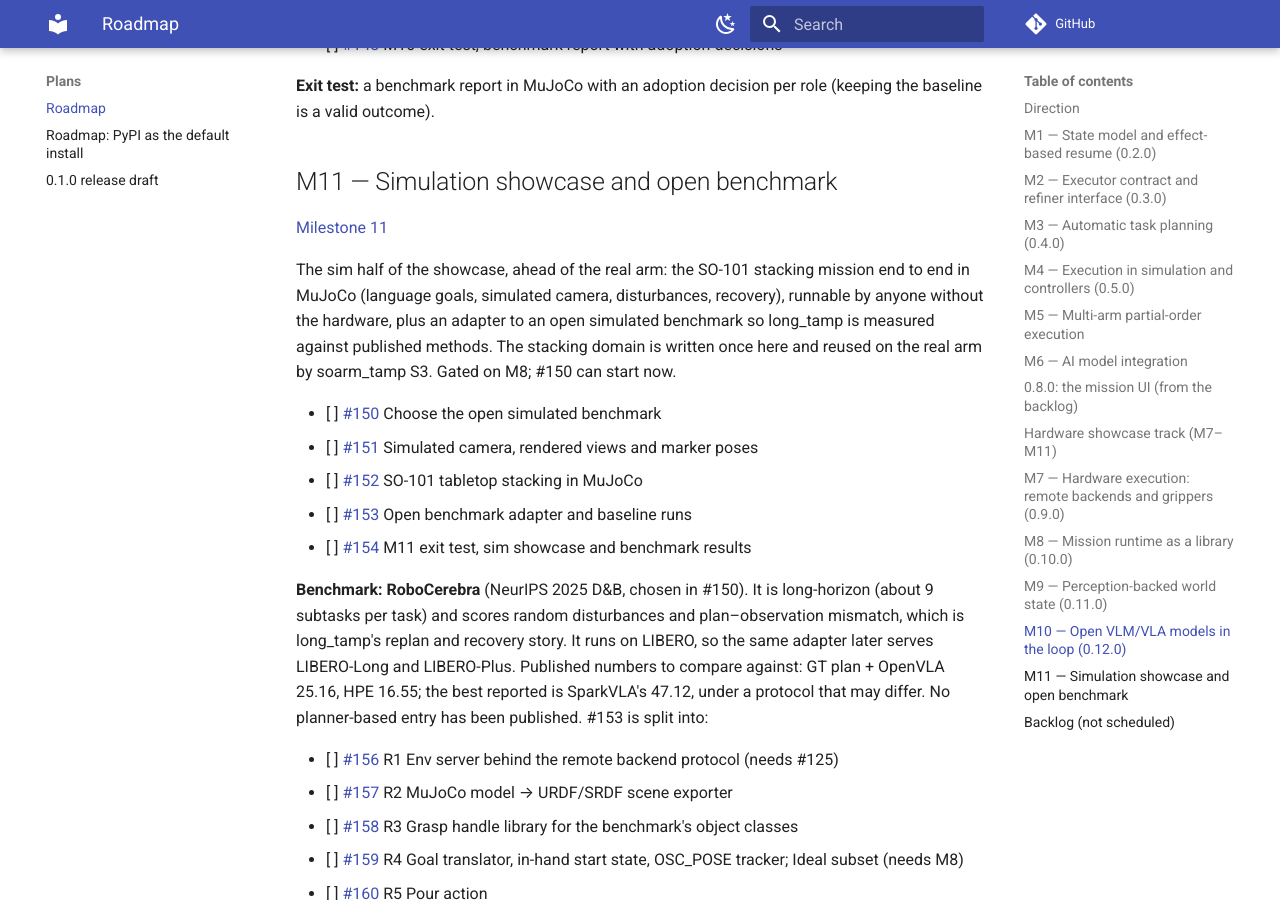
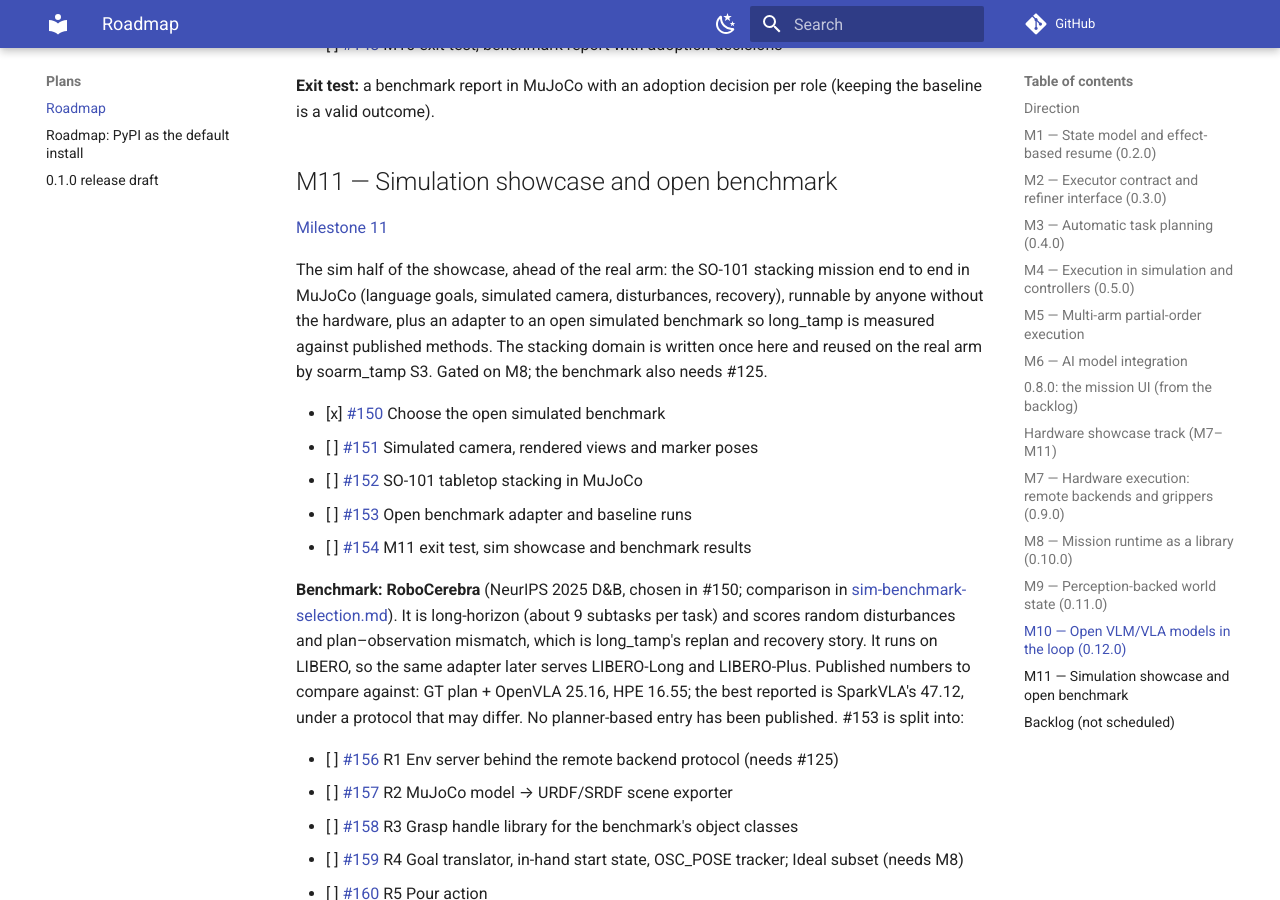
Before and after one commit to thanhndv212/long-tamp, an MkDocs documentation site: the page built from docs/plans/roadmap.md, in a window 1280 px wide and 900 px high, scrolled down 6237 px. Built offline with MkDocs 1.6.1 and Material for MkDocs 9.7.7, drawn with Linux system fonts in a browser that asks for light colours; comment, search, counter and statistics services are not loaded.

Commit message:
docs(plans): record the M11 benchmark choice
Comparison table and task subset for #150 (RoboCerebra), linked from
the roadmap; #150 ticked.

```diff
--- a/docs/plans/roadmap.md
+++ b/docs/plans/roadmap.md
@@ -232,15 +232,15 @@
 
 [Milestone 11](https://github.com/thanhndv212/long-tamp/milestone/11)
 
-The sim half of the showcase, ahead of the real arm: the SO-101 stacking mission end to end in MuJoCo (language goals, simulated camera, disturbances, recovery), runnable by anyone without the hardware, plus an adapter to an open simulated benchmark so long_tamp is measured against published methods. The stacking domain is written once here and reused on the real arm by soarm_tamp S3. Gated on M8; #150 can start now.
+The sim half of the showcase, ahead of the real arm: the SO-101 stacking mission end to end in MuJoCo (language goals, simulated camera, disturbances, recovery), runnable by anyone without the hardware, plus an adapter to an open simulated benchmark so long_tamp is measured against published methods. The stacking domain is written once here and reused on the real arm by soarm_tamp S3. Gated on M8; the benchmark also needs #125.
 
-- [ ] [#150](https://github.com/thanhndv212/long-tamp/issues/150) Choose the open simulated benchmark
+- [x] [#150](https://github.com/thanhndv212/long-tamp/issues/150) Choose the open simulated benchmark
 - [ ] [#151](https://github.com/thanhndv212/long-tamp/issues/151) Simulated camera, rendered views and marker poses
 - [ ] [#152](https://github.com/thanhndv212/long-tamp/issues/152) SO-101 tabletop stacking in MuJoCo
 - [ ] [#153](https://github.com/thanhndv212/long-tamp/issues/153) Open benchmark adapter and baseline runs
 - [ ] [#154](https://github.com/thanhndv212/long-tamp/issues/154) M11 exit test, sim showcase and benchmark results
 
-**Benchmark: RoboCerebra** (NeurIPS 2025 D&B, chosen in #150). It is long-horizon (about 9
+**Benchmark: RoboCerebra** (NeurIPS 2025 D&B, chosen in #150; comparison in [sim-benchmark-selection.md](sim-benchmark-selection.md)). It is long-horizon (about 9
 subtasks per task) and scores random disturbances and plan–observation mismatch, which is
 long_tamp's replan and recovery story. It runs on LIBERO, so the same adapter later serves
 LIBERO-Long and LIBERO-Plus. Published numbers to compare against: GT plan + OpenVLA 25.16,
```
Also changed, not shown: docs/plans/sim-benchmark-selection.md (added, +52 -0 lines).
